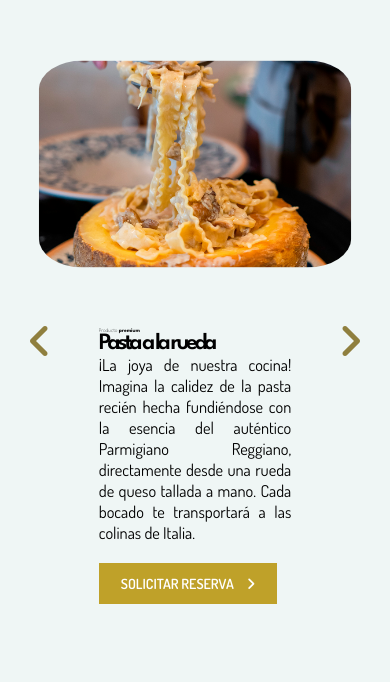
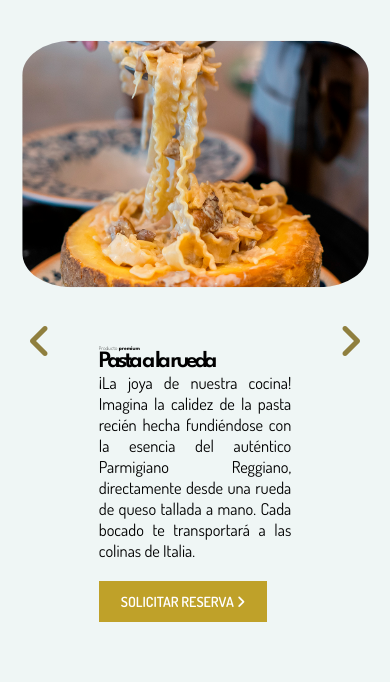
Before and after one commit to AlfonsoOkafor/saporidiroma, a plain HTML site: page index.html in a window 390 px wide. Shown: the part 78-777 px from the top of the page. Drawn offline with Linux system fonts and the light colour scheme.

Commit message:
Update estilos.css

```diff
--- a/css/estilos.css
+++ b/css/estilos.css
@@ -816,7 +816,13 @@ footer{
 
         .btn{
             font-weight: 600;
+            padding: 15px 20px;
         }
+
+        .btn span{
+            padding-left: 0px;
+        }
+
 
         /* MENU PRINCIPAL */
         .menu-principal {
@@ -914,6 +920,7 @@ footer{
         }
 
         /* SLIDER PRODUCTOS */
+
         .slider{
             height: calc(90vh - 0px);
         }
@@ -924,12 +931,12 @@ footer{
 
         .imagen-productos {
             width: 90%;
-            height: 40%;
+            height: 45%;
             margin-bottom: 20px;
         }
 
         .imagen-productos img {
-            width: 90%;
+            width: 100%;
             margin-left: auto;
             margin-right: auto;
         }
```
